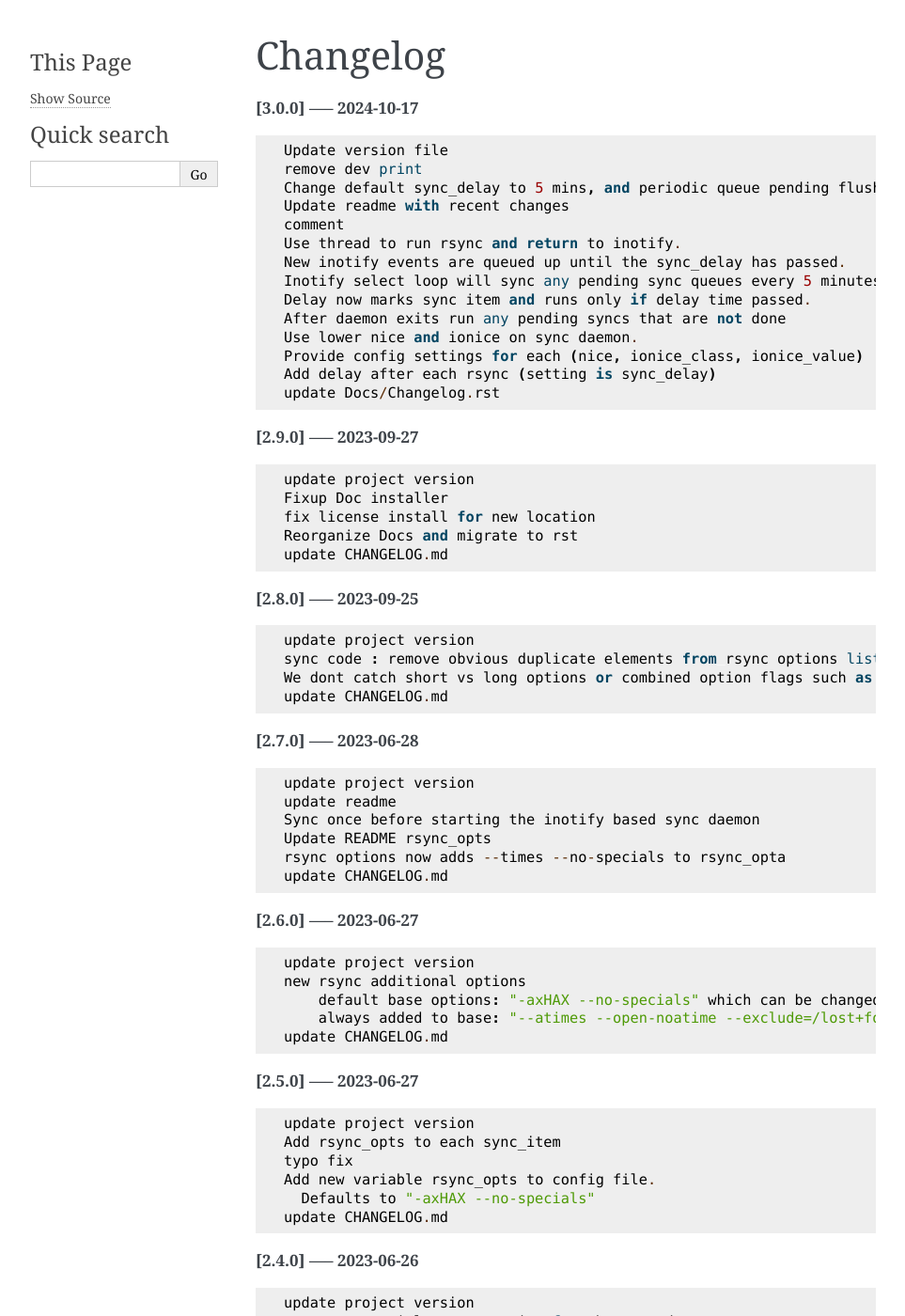
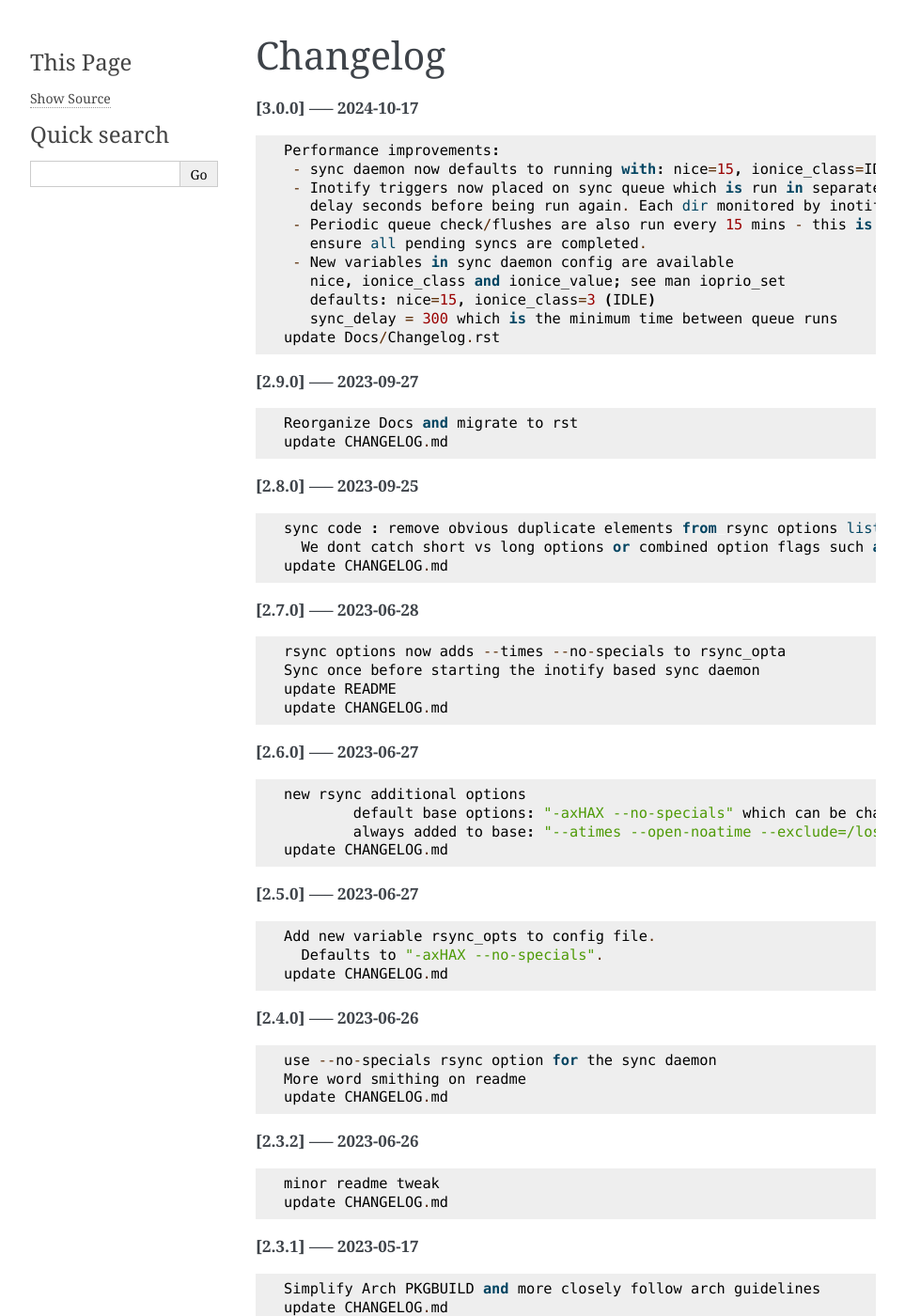
Before and after one commit to gene-git/dual-root, a Sphinx documentation site: the page built from Docs/Changelog.rst, in a window 1280 px wide and 1400 px high. Shown: the whole window at 94% size, without its empty margins (148-1111 px from the left). Built offline with Sphinx 7.4.7, drawn with Linux system fonts in a browser that asks for light colours; some of the changed text lies outside the part shown.

Commit message:
update Docs/Changelog Docs/dual-root.pdf

```diff
--- a/Docs/Changelog.rst
+++ b/Docs/Changelog.rst
@@ -3,71 +3,57 @@
 
 **[3.0.0] ----- 2024-10-17** ::
 
-	    Update version file
-	    remove dev print
-	    Change default sync_delay to 5 mins, and periodic queue pending flush to every 15 mins
-	    Update readme with recent changes
-	    comment
-	    Use thread to run rsync and return to inotify.
-	    New inotify events are queued up until the sync_delay has passed.
-	    Inotify select loop will sync any pending sync queues every 5 minutes
-	    Delay now marks sync item and runs only if delay time passed.
-	    After daemon exits run any pending syncs that are not done
-	    Use lower nice and ionice on sync daemon.
-	    Provide config settings for each (nice, ionice_class, ionice_value)
-	    Add delay after each rsync (setting is sync_delay)
+	    Performance improvements:
+	     - sync daemon now defaults to running with: nice=15, ionice_class=IDLE
+	     - Inotify triggers now placed on sync queue which is run in separate thread and queue run must wait sync
+	       delay seconds before being run again. Each dir monitored by inotify has its own queue.
+	     - Periodic queue check/flushes are also run every 15 mins - this is also run on exit to
+	       ensure all pending syncs are completed.
+	     - New variables in sync daemon config are available
+	       nice, ionice_class and ionice_value; see man ioprio_set
+	       defaults: nice=15, ionice_class=3 (IDLE)
+	       sync_delay = 300 which is the minimum time between queue runs
 	    update Docs/Changelog.rst
 
 
 **[2.9.0] ----- 2023-09-27** ::
 
-	    update project version
-	    Fixup Doc installer
-	    fix license install for new location
 	    Reorganize Docs and migrate to rst
 	    update CHANGELOG.md
 
 
 **[2.8.0] ----- 2023-09-25** ::
 
-	    update project version
 	    sync code : remove obvious duplicate elements from rsync options list.
-	    We dont catch short vs long options or combined option flags such as "-t" vs "-atx"
+	      We dont catch short vs long options or combined option flags such as "-t" vs "-atx"
 	    update CHANGELOG.md
 
 
 **[2.7.0] ----- 2023-06-28** ::
 
-	    update project version
-	    update readme
+	    rsync options now adds --times --no-specials to rsync_opta
 	    Sync once before starting the inotify based sync daemon
-	    Update README rsync_opts
-	    rsync options now adds --times --no-specials to rsync_opta
+	    update README
 	    update CHANGELOG.md
 
 
 **[2.6.0] ----- 2023-06-27** ::
 
-	    update project version
 	    new rsync additional options
-	        default base options: "-axHAX --no-specials" which can be changed in the config file
-	        always added to base: "--atimes --open-noatime --exclude=/lost+found/ --delete""
+	            default base options: "-axHAX --no-specials" which can be changed in the config file
+	            always added to base: "--atimes --open-noatime --exclude=/lost+found/ --delete""
 	    update CHANGELOG.md
 
 
 **[2.5.0] ----- 2023-06-27** ::
 
-	    update project version
-	    Add rsync_opts to each sync_item
-	    typo fix
 	    Add new variable rsync_opts to config file.
-	      Defaults to "-axHAX --no-specials"
+	      Defaults to "-axHAX --no-specials".
 	    update CHANGELOG.md
 
 
 **[2.4.0] ----- 2023-06-26** ::
 
-	    update project version
 	    use --no-specials rsync option for the sync daemon
 	    More word smithing on readme
 	    update CHANGELOG.md
@@ -75,59 +61,50 @@
 
 **[2.3.2] ----- 2023-06-26** ::
 
-	    update project version
-	    Minor readme tweak
+	    minor readme tweak
 	    update CHANGELOG.md
 
 
 **[2.3.1] ----- 2023-05-17** ::
 
-	    update project version
 	    Simplify Arch PKGBUILD and more closely follow arch guidelines
 	    update CHANGELOG.md
 
 
 **[2.3.0] ----- 2023-04-29** ::
 
-	    update project version
-	    Fix typo made fixing previous typo ...
+	    Fix typo when fixing previous typo ...
 	    update CHANGELOG.md
 
 
 **[2.2.0] ----- 2023-04-29** ::
 
-	    update project version
 	    Fix typo in error message
 	    update CHANGELOG.md
 
 
 **[2.1.1] ----- 2023-04-26** ::
 
-	    update project version
-	    For Arch mkpkg usersAdd _mkpkg_depends to to PKGBUILD to rebuild when python is updated
+	    For Arch mkpkg users Add _mkpkg_depends to PKGBUILD so rebuilds package when python is updated
 	    Add short note about swap file for approach 1.
 	    update CHANGELOG.md
 
 
 **[2.1.0] ----- 2023-03-12** ::
 
-	    update project version
-	    tidy inotify terminate()
+	    tidy / simplify inotify terminate() method.
 	    readme tweaks
 	    update CHANGELOG.md
 
 
 **[2.0.3] ----- 2023-03-10** ::
 
-	    update project version
-	    More readme tweaks
-	    minor change to service unit description
+	    Readme tweaks, systemd unit description improvements
 	    update CHANGELOG.md
 
 
 **[2.0.2] ----- 2023-03-09** ::
 
-	    update project version
 	    Doc wordsmithing
 	    Wordsmithing README
 	    update CHANGELOG.md
@@ -135,56 +112,40 @@
 
 **[2.0.1] ----- 2023-03-09** ::
 
-	    update project version
 	    Tidy some coding comments
 	    update CHANGELOG.md
 
 
 **[2.0.0] ----- 2023-03-09** ::
 
-	    update project version
-	    update CHANGELOG.md
-	    update project version
 	    Tweak systemd service descriptions
-	    fix: add_dual_root needs emmpty exceptions list
-	    update README with new syncd info, fix buglet installing sample config
-	    debug off
-	    Now uses class Sync and class Inotify.
-	    Support for Approach 1 and Approach 2
+	    update README with new syncd info
+	    Re-write sync code
+	      New Sync and Inotify classes
 	    New optional sync-daemon.conf allows specifying what to sync with list of :
-	       [source, destination(s), exclusion(s)]  - each in rsync compatible form
-	    Complete rewrite of sync code - now in class Inotify
+	        [source, destination(s), exclusion(s)]  - each in rsync compatible form
+	    Can be used with Approach 2
 	    Remove timeout=0 from select()
 	    update CHANGELOG.md
 
 
 **[1.0.2] ----- 2023-03-07** ::
 
-	    update project version
+	    Forgot to add dual-root-syncd.service file - added
 	    Remove inotify todo item - its done :)
 	    update CHANGELOG.md
 
 
 **[1.0.1] ----- 2023-03-07** ::
 
-	    update project version
-	    fix comment
+	    Comment change in inotify code. Add couple lines on recovering from disk failure to docs
 	    Add comment on recovering from disk failure
 	    update CHANGELOG.md
 
 
 **[1.0.0] ----- 2023-03-07** ::
 
-	    update project version
-	    update CHANGELOG.md
-
-
-**[0.9.9] ----- 2023-03-07** ::
-
-	    update project version
-	    Edit dual-root-syncd.service desctiption
-	    Add missing [Install] in dual-root-syncd.service
-	    debug off
+	    Release 1.0.0
 	    Inotify sync option (dual-root-tool -sd) available
 	    dual-root-syncd.service to start the sync daemon
 	    update CHANGELOG.md
@@ -192,81 +153,54 @@
 
 **[0.9.1] ----- 2023-03-07** ::
 
-	    update project version
-	    Message - use mountd "on"
-	    installer - duh
-	    installer typo with etc
-	    Refactor and tidy ups
+	    update to 0.9.1
+	    Refactor and tidy up code
 	    update CHANGELOG.md
 
 
 **[0.9.0] ----- 2023-03-07** ::
 
-	    update project version
-	    Improve README
-	    fix installer path buglet
+	    Add -q quiet option to dual-root-tool
+	    update Install.rst instructions
+	    Install uses /etc/dual-root
 	    tidy up installer
-	    Install uses /etc/dual-root
-	    update Install.rst instructions
-	    update CHANGELOG.md
-
-
-**[0.8.0] ----- 2023-03-07** ::
-
-	    update project version
-	    Add -q quiet option
 	    small doc edits
 	    update CHANGELOG.md
 
 
 **[0.7.0] ----- 2023-03-06** ::
 
-	    update project version
-	    missing install.rst in installer
-	    typo in installer script
+	    fix installer typo
 	    update CHANGELOG.md
 
 
 **[0.6.0] ----- 2023-03-06** ::
 
-	    update project version
-	    update CHANGELOG.md
-	    update project version
 	    Add sphinx docs - cd docs; make latexpdf; make html
-	    add comment on avoiding mixing disk types
 	    update CHANGELOG.md
 
 
 **[0.5.0] ----- 2023-03-06** ::
 
-	    update project version
-	    tweak doc
+	    tweak doc, update to 0.5.0
 	    More edits for dual-root-tool
 	    update CHANGELOG.md
 
 
 **[0.4.0] ----- 2023-03-06** ::
 
-	    update project version
 	    add more protective checks
 	    update CHANGELOG.md
 
 
 **[0.3.0] ----- 2023-03-06** ::
 
-	    update project version
-	    add sync and test mode
+	    Add sync and test mode
 	    update CHANGELOG.md
 
 
 **[0.2.0] ----- 2023-03-06** ::
 
-	    update project version
-	    add packaging
-	    update CHANGELOG.md
-
-
-**[0.1.0] ----- 2023-03-06** ::
-
-	    tool still sync but otherwise working okay - needs wider testing
-	    initial commit
+	    Add dual-root-tool and bind service
+	    more doc updates
+	    Initial commit
```
Also changed, not shown: 1 other file.
